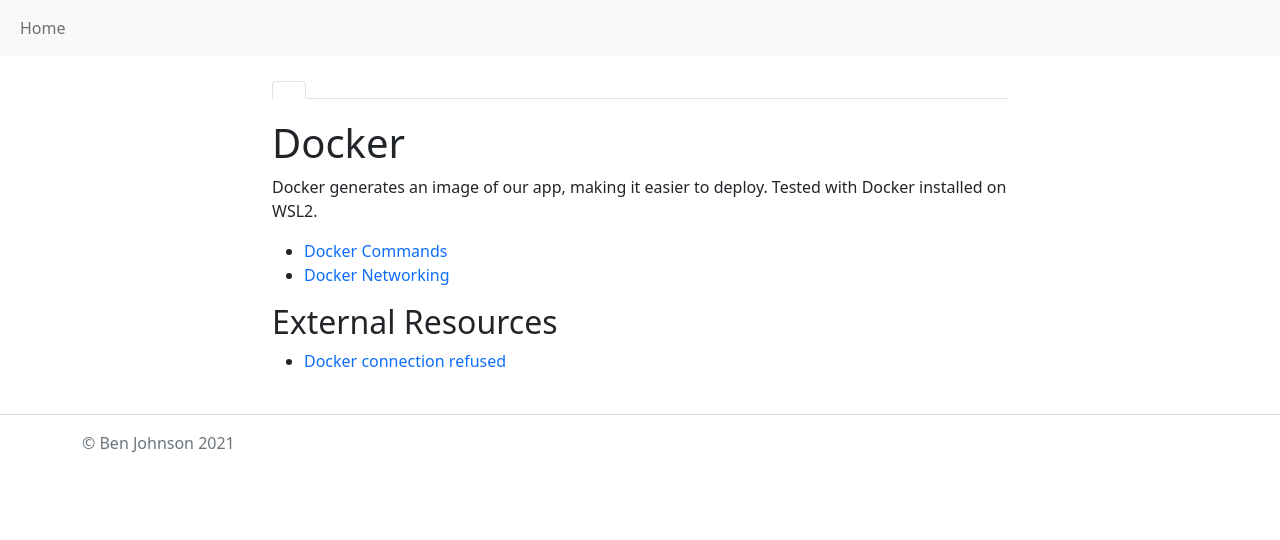
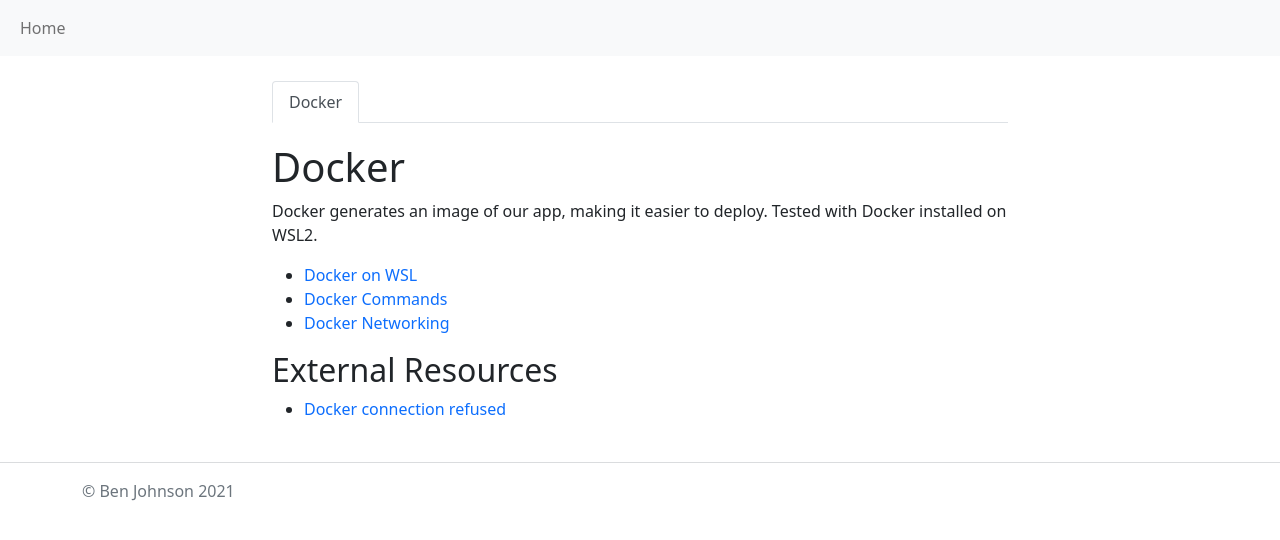
Before and after one commit to bdjohnson529/codechalet.com, a Jekyll site: the page built from _docs/docker/index.md, in a window 1280 px wide. Shown: the top 540 px of the page. Built offline with Jekyll 4.4.1, drawn with Linux system fonts in a browser that asks for light colours.

Commit message:
update: docker

```diff
--- a/_docs/docker/index.md
+++ b/_docs/docker/index.md
@@ -2,20 +2,25 @@
 title: "Docker"
 layout: blog
 link: "landing"
-parent: Docs
-parent_path: ''
+topic: Docker
+topic_path: /docs/docker/index.html
 image: docker
 ---
+{% assign pages = site.docs | sort: 'order' %}
+
 Docker generates an image of our app, making it easier to deploy. Tested with Docker installed on WSL2.
 
 <ul>
-{% assign topics = site.docs | where: "topic", "docker" | sort: 'order' %}
-{%- for page in topics -%}
-  <li>
-    <a href="{{ page.url | relative_url }}">
-      {{ page.title | escape }}
-    </a>
-  </li>
+{%- for page in pages -%}
+  {% if page.path contains "docker" %}
+    {% unless page.path contains "index.md" %}
+      <li>
+        <a href="{{ page.url | relative_url }}">
+          {{ page.title | escape }}
+        </a>
+      </li>
+    {% endunless %}
+  {% endif %}
 {%- endfor -%}
 </ul>
 
```
Also changed, not shown: _docs/databases/index.md (+7 -7 lines), _docs/docker/docker-commands.md (+2 -3 lines), _docs/docker/networking.md (+2 -3 lines), _docs/docker/wsl-docker.md (renamed from _docs/windows/wsl-docker.md, +2 -2 lines).
